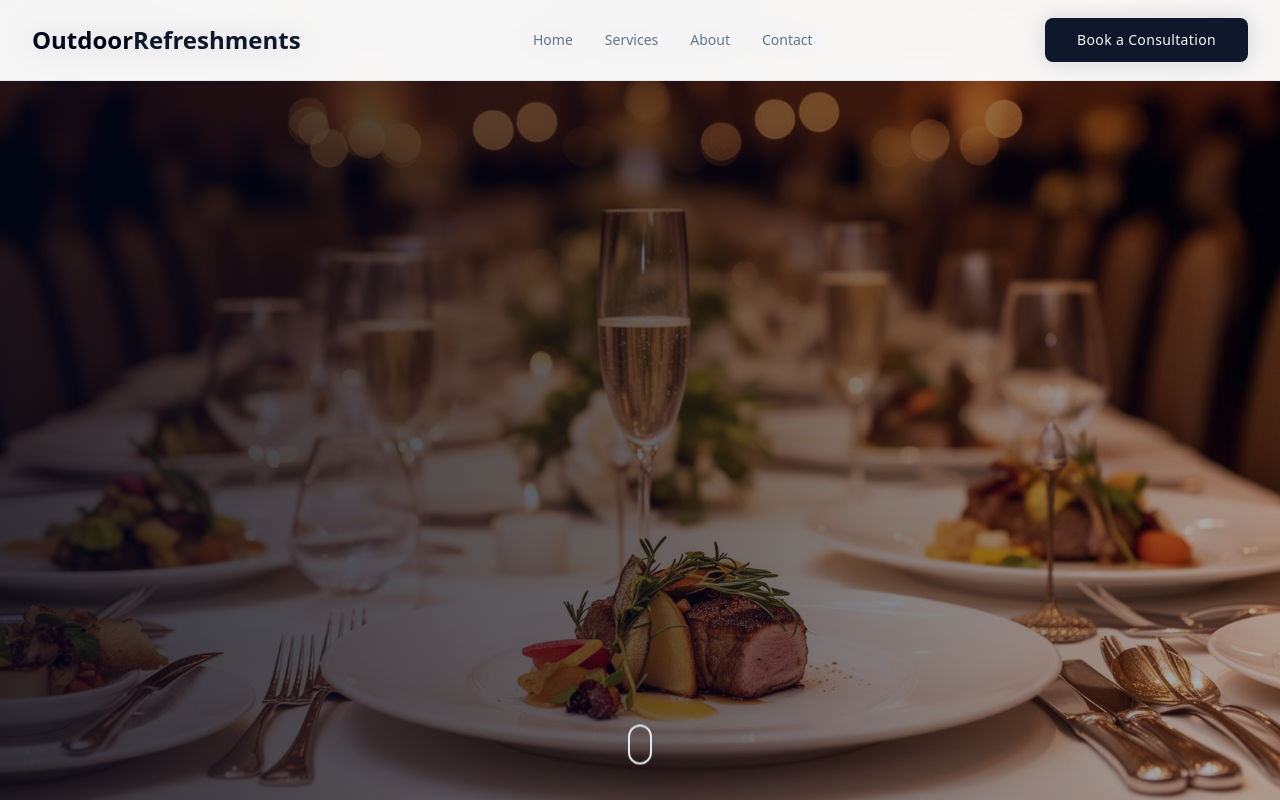
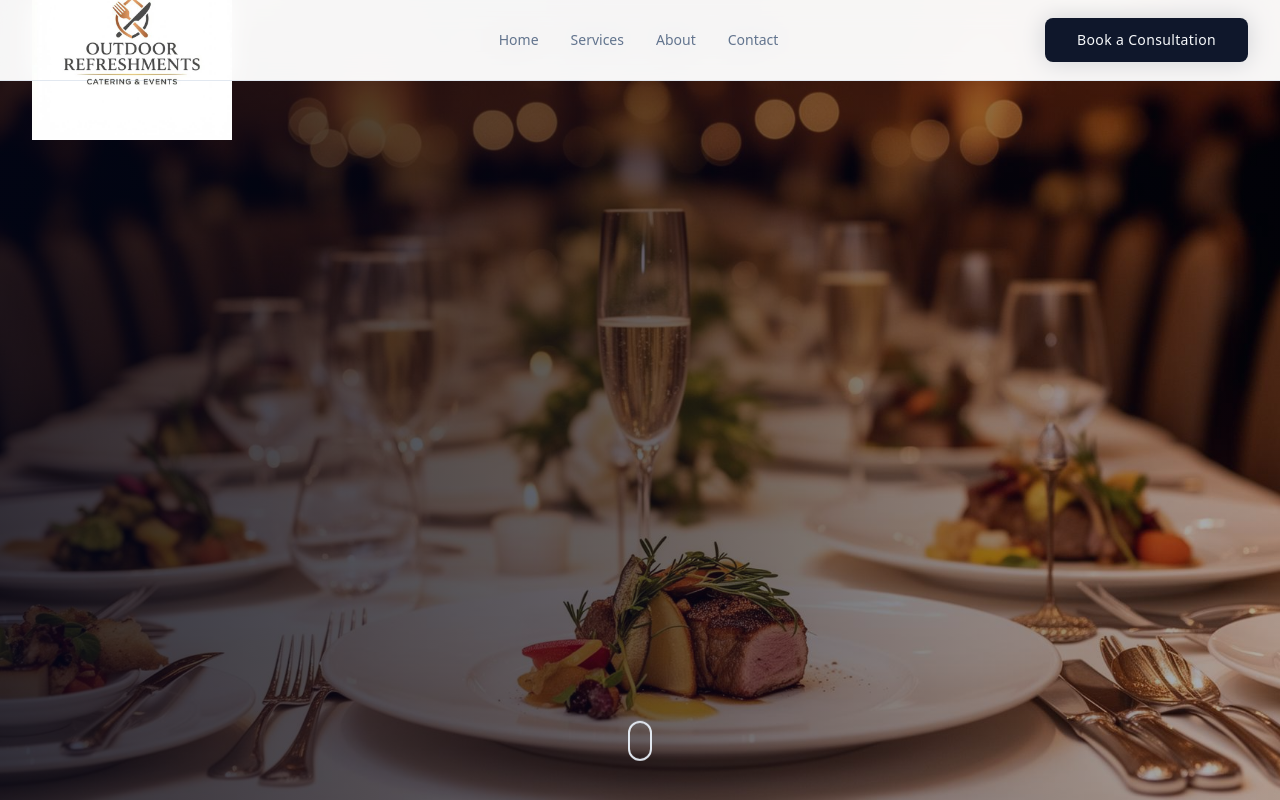
Before and after one commit to corbantechnologies/outdoorrefreshments, a Next.js app: page / in a window 1280 px wide. Shown: the top 800 px of the page. Built offline with nearby package versions, Linux system fonts and the light colour scheme.

Commit message:
update logo

```diff
--- a/components/landing/Footer.tsx
+++ b/components/landing/Footer.tsx
@@ -1,5 +1,6 @@
 import { Instagram, Linkedin, Twitter } from "lucide-react";
 import Link from "next/link";
+import Image from "next/image";
 
 const Footer = () => {
   const currentYear = new Date().getFullYear();
@@ -37,9 +38,15 @@
           {/* Brand */}
           <div className="lg:col-span-2">
             <Link href="/" className="inline-block mb-4">
-              <span className="font-display text-2xl font-semibold">
-                Outdoor<span className="text-copper-light">Refreshments</span>
-              </span>
+              <div className="flex items-center gap-3">
+                <Image
+                  src="/logo.png"
+                  alt="Outdoor Refreshments Logo"
+                  width={200}
+                  height={60}
+                  className="object-contain mix-blend-multiply"
+                />
+              </div>
             </Link>
             <p className="font-body text-warm-white/70 text-sm leading-relaxed max-w-sm mb-6">
               Crafting unforgettable culinary experiences and hospitality events
--- a/components/landing/Navbar.tsx
+++ b/components/landing/Navbar.tsx
@@ -4,6 +4,7 @@
 import { Button } from "@/components/ui/button";
 import { Menu, X } from "lucide-react";
 import Link from "next/link";
+import Image from "next/image";
 import { usePathname } from "next/navigation";
 
 const Navbar = () => {
@@ -47,9 +48,13 @@
         <div className="flex items-center justify-between h-20">
           {/* Logo */}
           <Link href="/" className="flex items-center gap-2">
-            <span className="font-display text-2xl font-semibold text-foreground">
-              Outdoor<span className="text-primary">Refreshments</span>
-            </span>
+            <Image
+              src="/logo.png"
+              alt="Outdoor Refreshments Logo"
+              width={200}
+              height={60}
+              className="object-contain mix-blend-multiply"
+            />
           </Link>
 
           {/* Desktop Navigation */}
```
Also changed, not shown: public/logo.png (added).
